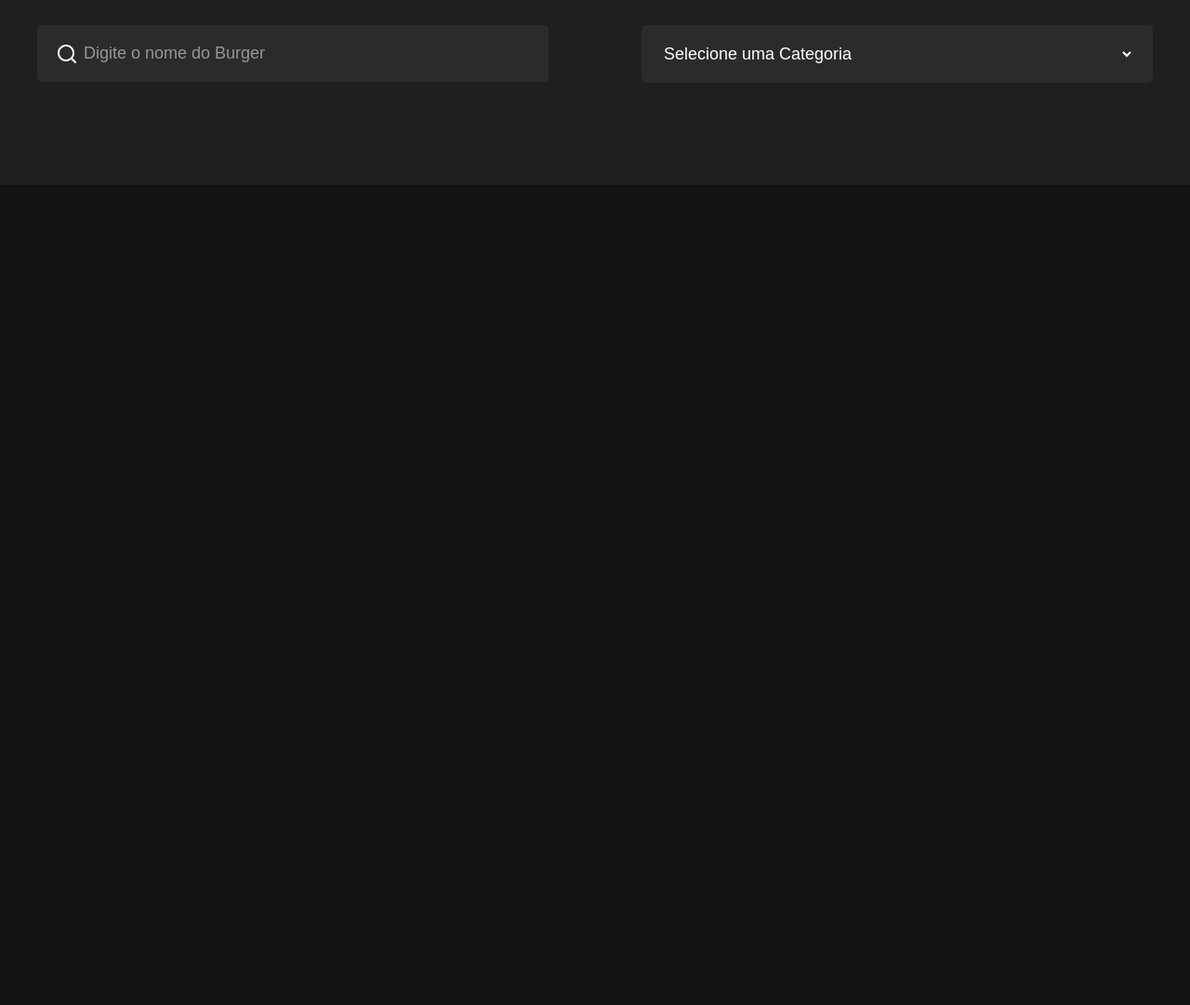
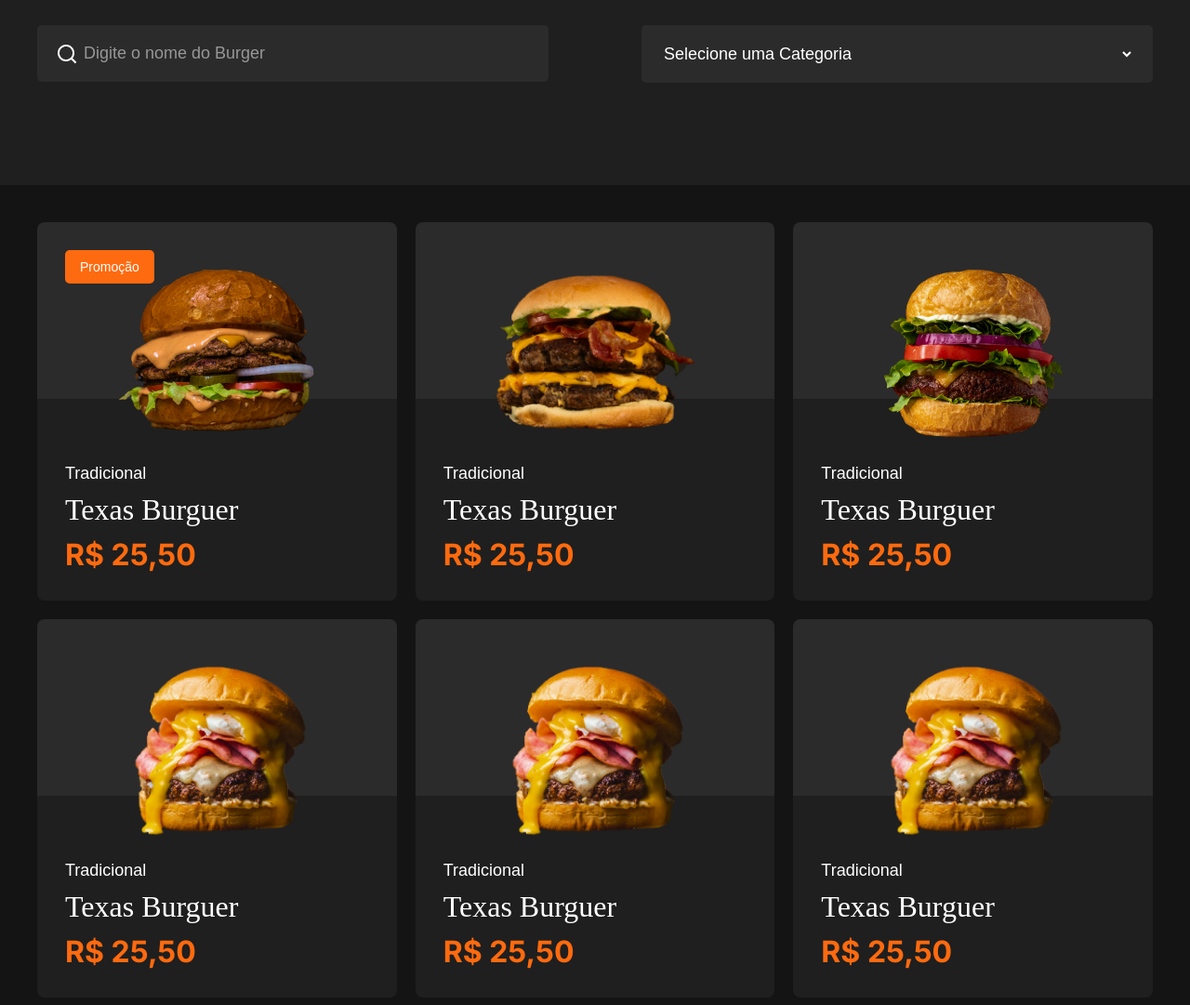
Before and after one commit to diegovsti/DS-Burger, a plain HTML site: page index.html in a window 1280 px wide. Shown: the part 745-1826 px from the top of the page at 93% size. Before the commit the page ends 944 px from the top, so only its background shows below. Drawn offline with Linux system fonts and the light colour scheme; a web font is replaced by a local one.

Commit message:
área principal dos produtos criada

```diff
--- a/assets/css/style.css
+++ b/assets/css/style.css
@@ -25,11 +25,12 @@
 
   /* bordas */
   --border-radius-5px: 0.5rem;
+  --border-radius-8px: 0.8rem;
   --border-fit-orange: 0.1rem solid #FE6A0F;
   --border-fit-white: 0.1rem solid #ffffff;
 }
 
-::selection{
+::selection {
   color: var(--laranja-cor-botoes);
 }
 
@@ -71,6 +72,7 @@ body {
   color: var(--branco-texto);
   font-family: var(--font-calistoga);
 }
+
 .logo a span {
   line-height: 3.8rem;
   color: var(--laranja-cor-botoes);
@@ -80,34 +82,41 @@ body {
 header {
   padding: 0 4rem;
 }
+
 header .container {
   gap: 5rem;
   display: flex;
   padding: 4.5rem 0;
   align-items: center;
 }
+
 header nav {
   flex: 1;
   display: flex;
   align-items: center;
 }
+
 header nav .leftside {
   flex: 1;
   gap: 4rem;
   display: flex;
 }
+
 header nav .leftside li {
   margin: 0 2rem;
 }
+
 header nav .leftside li a {
   font-size: 1.4rem;
   text-decoration: none;
   color: var(--branco-texto);
 }
+
 header nav .leftside li a:hover {
   color: var(--cinza-fraco);
   transition: var(--transition-hover);
 }
+
 header nav .rightside a.button {
   text-decoration: none;
   border-radius: 0.5rem;
@@ -117,11 +126,13 @@ header nav .rightside a.button {
   font-size: 1.4rem;
   display: flex;
 }
+
 header nav .rightside a.button:hover {
   border: var(--border-fit-orange);
   transition: var(--transition-hover);
   background: var(--laranja-cor-botoes);
 }
+
 header .hamburguerMenu {
   display: none;
   flex: 1;
@@ -130,6 +141,7 @@ header .hamburguerMenu {
   justify-content: flex-end;
   align-content: flex-end;
 }
+
 header .hamburguerMenu .square {
   width: 3rem;
   height: 0.4rem;
@@ -142,26 +154,32 @@ header .hamburguerMenu .square {
 .hero {
   padding: 0 4rem;
 }
+
 .hero .container {
   display: flex;
   align-items: center;
   justify-content: center;
   flex-wrap: wrap;
 }
+
 .hero .heroleft,
 .hero .heroright {
   flex: 1;
 }
+
 .hero .heroleft {
   margin-bottom: 15rem;
 }
+
 .hero .heroright {
   text-align: center;
 }
+
 .hero .heroright img {
   width: auto;
   height: 50.8rem;
 }
+
 .hero .heroleft h1,
 .hero .heroleft span {
   font-size: 5.3rem;
@@ -169,15 +187,18 @@ header .hamburguerMenu .square {
   margin-bottom: 2rem 0;
   font-family: var(--font-calistoga);
 }
-.hero .heroleft span{
+
+.hero .heroleft span {
   color: var(--laranja-cor-botoes);
 }
+
 .hero .heroleft p {
   margin: 4rem 0;
   font-size: 1.8rem;
   line-height: 2.8rem;
   font-family: var(--font-inter);
 }
+
 .hero .heroleft .herobutton {
   font-size: 1.6rem;
   text-align: center;
@@ -190,6 +211,7 @@ header .hamburguerMenu .square {
   border-radius: var(--border-radius-5px);
   background-color: var(--laranja-cor-botoes);
 }
+
 .hero .heroleft .herobutton:hover {
   opacity: 0.8;
   background-color: transparent;
@@ -198,7 +220,7 @@ header .hamburguerMenu .square {
 
 /* search area */
 .search {
-  padding: 8rem 4rem;
+  padding: 8rem 0rem;
   margin-top: -12rem;
   background-color: var(--preto-cinza-medium);
 }
@@ -236,16 +258,76 @@ header .hamburguerMenu .square {
 .search .searchsides .searchright select {
   border-right: 2rem solid transparent;
 }
-.search .searchsides .searchleft input::placeholder{
+.search .searchsides .searchleft input::placeholder {
   color: var(--cinza-placeholder);
 }
 
+/* products area */
 
+main .productgrid {
+  gap: 2rem;
+  display: grid;
+  margin: 4rem 0;
+  grid-template-columns: repeat(3, 1fr);
+}
+main .productgrid .productitem {
+  display: block;
+  overflow: hidden;
+  position: relative;
+  text-decoration: none;
+  border-radius: var(--border-radius-8px);
+}
+main .productgrid .productitem:hover{
+  opacity: 0.8;
+}
+main .productgrid .productitem .productwarning {
+  top: 3rem;
+  left: 3rem;
+  font-size: 1.4rem;
+  position: absolute;
+  padding: 1rem 1.6rem;
+  color: var(--branco-texto);
+  border-radius: var(--border-radius-5px);
+  background-color: var(--laranja-cor-botoes);
+}
+main .productgrid .productitem .productphoto {
+  text-align: center;
+  padding-top: 4.5rem;
+  background-color: var(--preto-cinza);
+}
+main .productgrid .productitem .productphoto img{
+  max-width: 100%;
+}
+main .productgrid .productitem .productinfo {
+  margin-top: -5rem;
+  padding: 6rem 3rem 3rem 3rem;
+  background-color: var(--preto-cinza-medium);
+}
+main .productgrid .productitem .productinfo .productcategory {
+  margin: 1rem 0;
+  font-size: 1.8rem;
+  color: var(--branco-texto);
+}
+main .productgrid .productitem .productinfo .productname {
+  margin: 1rem 0;
+  font-size: 3.2rem;
+  color: var(--branco-texto);
+  font-family: var(--font-calistoga);
+}
+main .productgrid .productitem .productinfo .productprice {
+  font-size: 3.2rem;
+  font-weight: bold;
+  font-family: var(--font-inter);
+  color: var(--laranja-cor-botoes);
+}
+
+/* media querys, layout responsivo tablet */
 @media (max-width: 820px) {
   header nav {
     flex: 1;
     display: none;
   }
+
   header .hamburguerMenu {
     display: flex;
   }
@@ -253,23 +335,28 @@ header .hamburguerMenu .square {
   .hero {
     padding: 0 1rem;
   }
+
   .hero .container {
     flex-direction: column;
   }
+
   .hero .heroleft {
     padding: 0;
     margin-top: 5rem;
     text-align: center;
     margin-bottom: 4rem;
   }
+
   .hero .heroleft h1,
   .hero .heroleft span {
     font-size: 3.9rem;
     line-height: 5.8rem;
   }
+
   .hero .heroleft .herobutton {
     margin: 0 auto;
   }
+
   .hero .heroright img {
     height: 35rem;
     padding-bottom: 5rem;
@@ -279,9 +366,20 @@ header .hamburguerMenu .square {
     text-align: center;
     padding-bottom: 3rem;
   }
+
   .search .searchsides {
     flex-direction: column;
-    padding: 3rem;
+    padding: 3rem 1rem;
     gap: 3rem;
   }
+    main .productgrid {
+      grid-template-columns:  repeat(2, 1fr);
+      padding: 0 3rem;
+    }
 }
+@media (max-width: 500px){
+  main .productgrid{
+    grid-template-columns: 1fr;
+    padding: 3rem 2rem;
+  }
+}
--- a/index.html
+++ b/index.html
@@ -79,6 +79,88 @@
       </section>
     </section>
   </section>
+
+  <!-- area dos produtos -->
+  <main>
+    <section class="container">
+      <section class="productgrid">
+        <!-- product 01 -->
+        <a href="" class="productitem">
+          <section class="productwarning">Promoção</section>
+          <section class="productphoto">
+            <img src="./assets/img/burgers/burger1.png" alt="Hamburguer Promoção">
+          </section>
+          <section class="productinfo">
+            <section class="productcategory">Tradicional</section>
+            <section class="productname">Texas Burguer</section>
+            <section class="productprice">R$ 25,50</section>
+          </section>
+        </a>
+
+        <!-- product 02 -->
+        <a href="" class="productitem">
+
+          <section class="productphoto">
+            <img src="./assets/img/burgers/burger2.png" alt="Hamburguer Promoção">
+          </section>
+          <section class="productinfo">
+            <section class="productcategory">Tradicional</section>
+            <section class="productname">Texas Burguer</section>
+            <section class="productprice">R$ 25,50</section>
+          </section>
+        </a>
+
+        <!-- product 03 -->
+        <a href="" class="productitem">
+
+          <section class="productphoto">
+            <img src="./assets/img/burgers/burger3.png" alt="Hamburguer Promoção">
+          </section>
+          <section class="productinfo">
+            <section class="productcategory">Tradicional</section>
+            <section class="productname">Texas Burguer</section>
+            <section class="productprice">R$ 25,50</section>
+          </section>
+        </a>
+        <!-- product 04 -->
+        <a href="" class="productitem">
+
+          <section class="productphoto">
+            <img src="./assets/img/burgers/burger4.png" alt="Hamburguer Promoção">
+          </section>
+          <section class="productinfo">
+            <section class="productcategory">Tradicional</section>
+            <section class="productname">Texas Burguer</section>
+            <section class="productprice">R$ 25,50</section>
+          </section>
+        </a>
+        <!-- product 05 -->
+        <a href="" class="productitem">
+
+          <section class="productphoto">
+            <img src="./assets/img/burgers/burger4.png" alt="Hamburguer Promoção">
+          </section>
+          <section class="productinfo">
+            <section class="productcategory">Tradicional</section>
+            <section class="productname">Texas Burguer</section>
+            <section class="productprice">R$ 25,50</section>
+          </section>
+        </a>
+          <!-- product 06 -->
+          <a href="" class="productitem">
+
+            <section class="productphoto">
+              <img src="./assets/img/burgers/burger4.png" alt="Hamburguer Promoção">
+            </section>
+            <section class="productinfo">
+              <section class="productcategory">Tradicional</section>
+              <section class="productname">Texas Burguer</section>
+              <section class="productprice">R$ 25,50</section>
+            </section>
+          </a>
+      </section>
+    </section>
+  </main>
 </body>
 
 </html>
```
